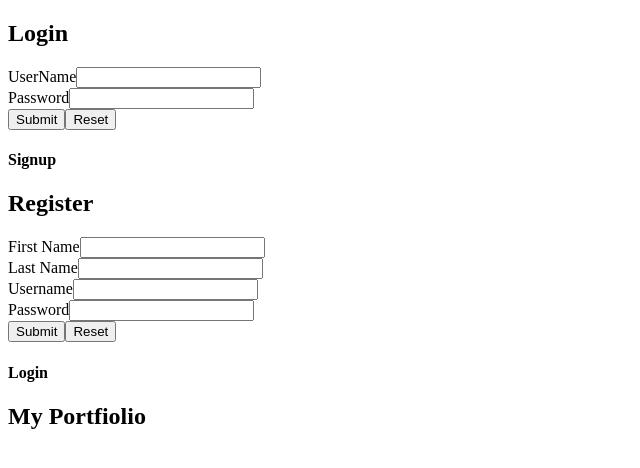
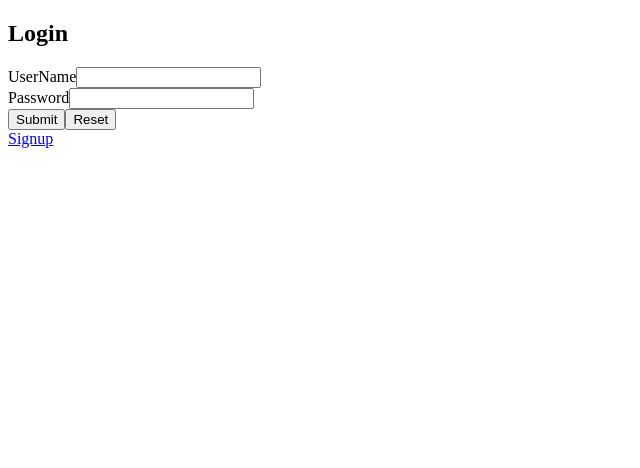
Before and after one commit to ho-anthony/2058738_AnthonyHo_Mean_Stack, an Angular app in the folder Phase 2/Portfolio/: page / in a window 1280 px wide. Shown: the top 468 px of the page, without its empty margins (0-640 px from the left). Built offline with nearby package versions, Linux system fonts and the light colour scheme.

Commit message:
hide/show implemenetation

```diff
--- a/Phase 2/Portfolio/src/app/app.component.html
+++ b/Phase 2/Portfolio/src/app/app.component.html
@@ -1,20 +1,21 @@
 <!-- Login Page -->
-<div>
+<div *ngIf="showLogin">
   <h2>Login</h2>
-  <form #loginRef="ngForm" (ngSubmit)="checkLogin(loginRef)">
+  <form #loginRef="ngForm" (ngSubmit)="checkLogin(loginRef)" >
     <label>UserName</label>
     <input type="text" name="username" ngModel required/><br/>
     <label>Password</label>
     <input type="password" name = "password" ngModel required/><br/>
     <input type="submit"/>
     <input type="reset"/>
-    <h4>Signup</h4>
+    <br/>
+    <a href="#" (click)="navRegister()">Signup</a>
   </form>
   {{loginMsg}}
 </div>
 
 <!-- Register Page -->
-<div>
+<div *ngIf="showRegister">
   <h2>Register</h2>
   <form #registerRef="ngForm" (ngSubmit)="checkRegister(registerRef)">
     <label>First Name</label>
@@ -27,12 +28,13 @@
     <input type="password" name="pass" ngModel required/><br/>
     <input type="submit"/>
     <input type="reset"/>
-    <h4>Login</h4>
+    <br/>
+    <a href="#" (click) = "navLogin()">Login</a>
   </form>
   {{registerMsg}}
 </div>
 
 <!-- Portfolio Page -->
-<div>
+<div *ngIf="showPortfolio">
   <h2>My Portfiolio</h2>
 </div>
--- a/Phase 2/Portfolio/src/app/app.component.ts
+++ b/Phase 2/Portfolio/src/app/app.component.ts
@@ -11,18 +11,33 @@ export class AppComponent implements OnInit{
   ngOnInit(): void {}
   loginMsg:String = "";
   registerMsg:String="";
+  showLogin = true;
+  showRegister = false;
+  showPortfolio = false;
 
-  checkLogin(loginRef:NgForm) {
+  checkLogin(loginRef:NgForm):void {
     let login = loginRef.value;
     console.log(login.username + " " + login.password);
     if(login.username == "username" && login.password == "password") {
       this.loginMsg = "login success";
+      this.showLogin = false;
+      this.showPortfolio = true;
     } else {
       this.loginMsg = "login failed"
     }
   }
 
-  checkRegister(registerRef:NgForm) {
+  navRegister():void {
+    this.showLogin = false;
+    this.showRegister = true;
+  }
+
+  navLogin():void {
+    this.showLogin = true;
+    this.showRegister = false;
+  }
+
+  checkRegister(registerRef:NgForm):void {
     let registerVal = registerRef.valid;
     if(registerVal) {
       this.registerMsg = "Successful Registration"
```
